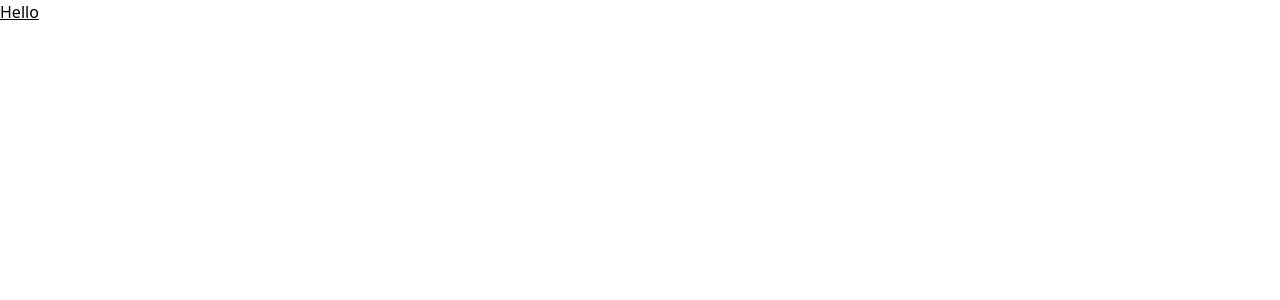
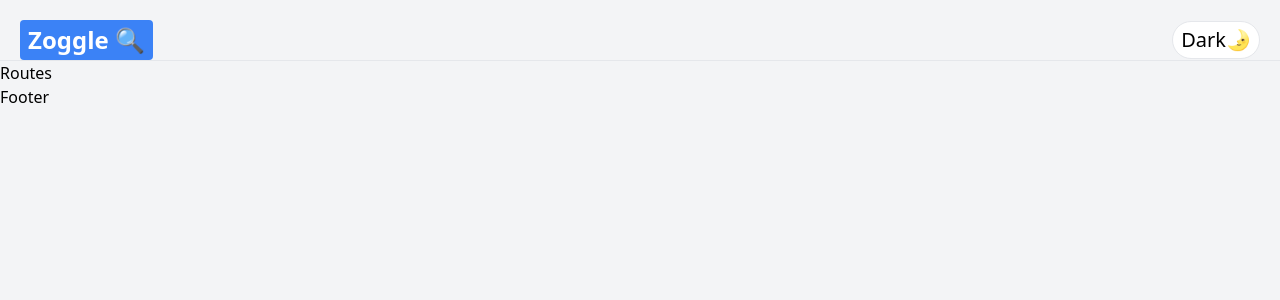
Before and after one commit to zichengshan/Zoggle, a React (Create React App) app: page / in a window 1280 px wide. Shown: the top 300 px of the page. Built offline with nearby package versions, Linux system fonts and the light colour scheme.

Commit message:
light && dark mode setting

```diff
--- a/package.json
+++ b/package.json
@@ -11,7 +11,11 @@
     "@testing-library/user-event": "^13.5.0",
     "react": "^18.1.0",
     "react-dom": "^18.1.0",
+    "react-loader-spinner": "^6.0.0-0",
+    "react-player": "^2.10.1",
+    "react-router-dom": "^6.3.0",
     "react-scripts": "5.0.1",
+    "use-debounce": "^8.0.1",
     "web-vitals": "^2.1.4"
   },
   "scripts": {
--- a/src/App.js
+++ b/src/App.js
@@ -1,11 +1,18 @@
-import React from "react"
+import React, {useState} from "react"
 
-import './global.css'
+import Navbar from "./components/Navbar"
+import Footer from "./components/Footer"
+import Routes from "./components/Routes"
 
 function App() {
+    const [darkTheme, setDarkTheme] = useState(false)
     return (
-        <div>
-            <h1 className="text-6xlarge  underline">Hello</h1>
+        <div className={darkTheme ? 'dark' : ''}>
+            <div className='bg-gray-100 dark:bg-gray-900 dark:text-gray-200 min-h-screen'>
+                <Navbar darkTheme={darkTheme} setDarkTheme={setDarkTheme}/>
+                <Routes />
+                <Footer />
+            </div>
         </div>
     )
 }
--- /dev/null
+++ b/src/components/Footer.jsx
@@ -0,0 +1,11 @@
+import React from "react"
+
+function Footer() {
+    return (
+        <div>
+            <h1>Footer</h1>
+        </div>
+    )
+}
+
+export default Footer
--- /dev/null
+++ b/src/components/Navbar.jsx
@@ -0,0 +1,21 @@
+import React from "react"
+import {Link} from "react-router-dom"
+
+function Navbar({darkTheme, setDarkTheme}) {
+    return (
+        <div className='p-5 pb-0 flex flex-wrap sm:justify-between justify-center items-center border-b dark:border-gray-700 border-gray-200'>
+            <div className='flex justify-between items-center space-x-5 w-screen'>
+                <Link to='/'>
+                    <p className='text-2xl bg-blue-500 font-bold text-white py-1 px-2 rounded dark:bg-gray-500 dark:text-gray-900'>
+                        Zoggle 🔍
+                    </p>
+                </Link>
+                <button type='button' onClick={() => setDarkTheme(!darkTheme)} className='text-xl dark:bg-gray-50 dark:text-gray-900 bg-white border rounded-full px-2 py-1 hover:shadow-lg'>
+                    {darkTheme ? 'Light🌞' : 'Dark🌛'}
+                </button>
+            </div>
+        </div>
+    )
+}
+
+export default Navbar
--- /dev/null
+++ b/src/components/Routes.jsx
@@ -0,0 +1,11 @@
+import React from "react"
+
+function Routes() {
+return (
+    <div>
+        <h1>Routes</h1>
+    </div>
+)
+}
+
+export default Routes
--- a/src/index.js
+++ b/src/index.js
@@ -1,10 +1,13 @@
 import React from "react"
 import ReactDOM from "react-dom/client"
+import {BrowserRouter as Router} from "react-router-dom"
 
 import App from './App'
 import './global.css'
 
 const root = ReactDOM.createRoot(document.getElementById('root'));
 root.render(
-    <App/>
+    <Router>
+        <App/>
+    </Router>
 )
--- a/tailwind.config.js
+++ b/tailwind.config.js
@@ -2,6 +2,7 @@
   content: [
       "./src/**/*.{js,jsx,ts,tsx}",
   ],
+  darkMode: 'class',
   theme: {
     extend: {},
   },
```
Also changed, not shown: 1 other file (tests, documents, lock files or other folders).
